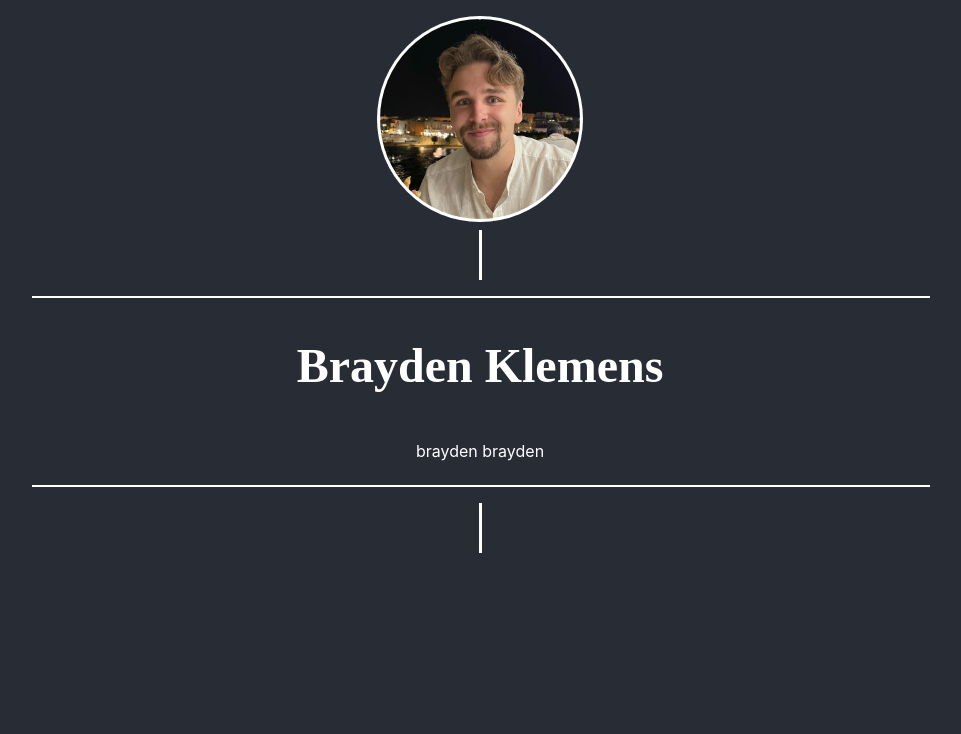
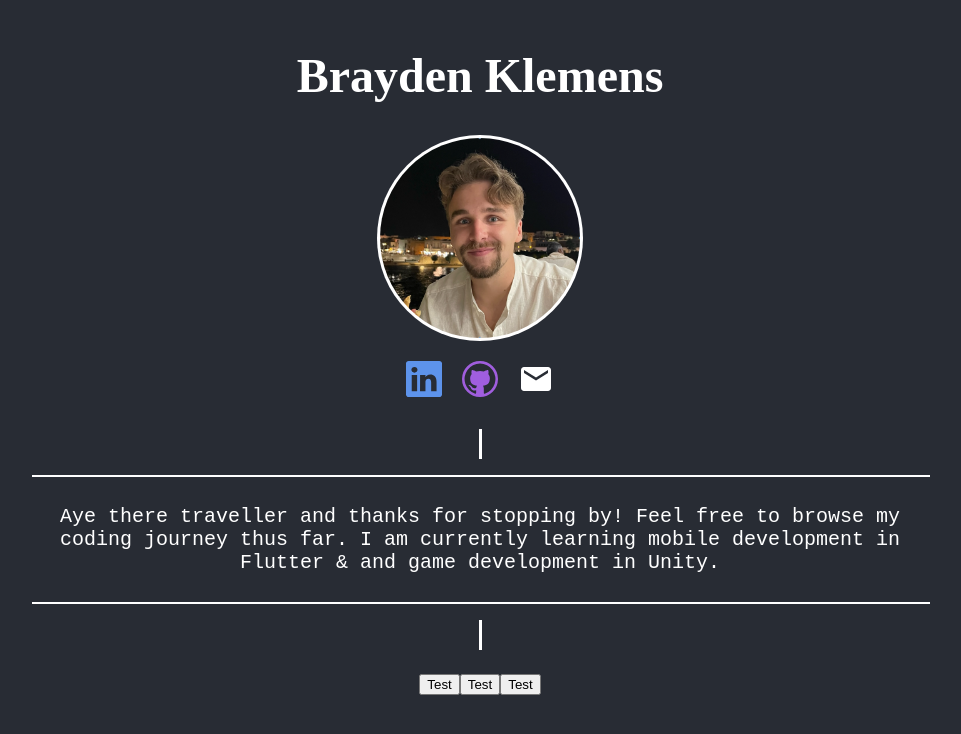
Before and after one commit to BraydenKlemens/portfolio-website, a React (Create React App) app: page / in a window 1280 px wide. Shown: the top 734 px of the page, without its empty margins (160-1121 px from the left). Built offline with nearby package versions, Linux system fonts and the light colour scheme; a web font is replaced by a local one.

Commit message:
Profile Done

```diff
--- a/package.json
+++ b/package.json
@@ -8,6 +8,7 @@
     "@testing-library/user-event": "^13.5.0",
     "react": "^18.2.0",
     "react-dom": "^18.2.0",
+    "react-icons": "^4.6.0",
     "react-scripts": "5.0.1",
     "web-vitals": "^2.1.4"
   },
--- a/src/App.js
+++ b/src/App.js
@@ -1,9 +1,11 @@
 import Profile from "./components/Profile/Profile";
+import TabSelection from "./components/Content/TabSelection";
 
 function App() {
   return (
     <>
-      <Profile name={'Brayden Klemens'}/>
+      <Profile name={"Brayden Klemens"} />
+      <TabSelection />
     </>
   );
 }
--- /dev/null
+++ b/src/components/Content/TabSelection.js
@@ -0,0 +1,13 @@
+import style from "./TabSelection.module.css";
+
+const TabSelection = () => {
+  return (
+    <div className={style.wrapper}>
+      <button type="button">Test</button>
+      <button type="button">Test</button>
+      <button type="button">Test</button>
+    </div>
+  );
+};
+
+export default TabSelection;
--- /dev/null
+++ b/src/components/Content/TabSelection.module.css
@@ -0,0 +1,6 @@
+.wrapper {
+    display: flex;
+    flex-direction: row;
+    align-items: center;
+    justify-content: center;
+}
--- /dev/null
+++ b/src/components/Profile/Contact.js
@@ -0,0 +1,40 @@
+import { VscGithub } from "react-icons/vsc";
+import { BsLinkedin } from "react-icons/bs";
+import { MdEmail } from "react-icons/md";
+import style from "./Contact.module.css";
+
+const Contact = () => {
+  const iconSize = 36;
+  return (
+    <div className={style.wrapper}>
+      <a
+        className={style.icon}
+        href="https://www.linkedin.com/in/brayden-klemens-034490226/"
+        id={style.linkedin}
+        target="_blank"
+        rel="noreferrer"
+      >
+        <BsLinkedin size={iconSize} />
+      </a>
+      <a
+        className={style.icon}
+        href="https://github.com/BraydenKlemens"
+        id={style.github}
+        target="_blank"
+        rel="noreferrer"
+      >
+        <VscGithub size={iconSize} />
+      </a>
+      <a
+        className={style.icon}
+        href="mailto:bklemens13@gmail.com"
+        id={style.mail}
+        target="_blank"
+        rel="noreferrer"
+      >
+        <MdEmail size={iconSize} />
+      </a>
+    </div>
+  );
+};
+export default Contact;
--- /dev/null
+++ b/src/components/Profile/Contact.module.css
@@ -0,0 +1,33 @@
+.wrapper {
+    display: flex;
+    flex-direction: row;
+    padding: 10px;
+}
+
+.icon {
+    padding: 10px;
+}
+
+#linkedin {
+    color: rgb(93, 147, 235);
+}
+
+#linkedin:hover {
+    color: rgb(138, 176, 236);
+}
+
+#github {
+    color: rgb(160, 94, 222);
+}
+
+#github:hover {
+    color: rgb(186, 143, 226);
+}
+
+#mail {
+    color: white;
+}
+
+#mail:hover {
+    color: grey;
+}
--- a/src/components/Profile/Profile.js
+++ b/src/components/Profile/Profile.js
@@ -1,26 +1,21 @@
-import style from './Profile.module.css';
-import profilepic from '../../assets/profilepic.png';
-import {constant} from '../../constants';
+import style from "./Profile.module.css";
+import profilepic from "../../assets/profilepic.png";
+import { constant } from "../../constants";
+import Contact from "./Contact";
 
 const Profile = (props) => {
   return (
-    <div className={style.profileWrapper}>
-      <img src={profilepic} className={style.imageContainer} alt='profilepic'/>
-      <hr width="1" size="50" color='white'/>
-      <hr className={style.line}/>
+    <div className={style.wrapper}>
       <h1 className={style.name}>{props.name}</h1>
-      <p className={style.aboutMeContainer}>{constant.WELCOME}</p>
-      <hr className={style.line}/>
-      <hr width="1" size="50" color='white'/>
+      <img src={profilepic} className={style.imageContainer} alt="profilepic" />
+      <Contact />
+      <hr width="1" size="30" color="white" />
+      <hr className={style.line} />
+      <p className={style.aboutContainer}>{constant.WELCOME}</p>
+      <hr className={style.line} />
+      <hr width="1" size="30" color="white" />
     </div>
   );
-}
-
-/**
- * How to put stuff on a new line each time using text
- * <br/> component is a break line
- * See about what tag to put text in lol
- *
- * */
+};
 
 export default Profile;
--- a/src/components/Profile/Profile.module.css
+++ b/src/components/Profile/Profile.module.css
@@ -1,6 +1,6 @@
 @import url('https://fonts.googleapis.com/css2?family=Spirax&display=swap');
 
-.profileWrapper {
+.wrapper {
     padding: 1rem 15% 1rem;
     display: flex;
     flex-direction:column;
@@ -30,8 +30,11 @@
     border: 1px solid white;
 }
 
-.aboutMeContainer {
+.aboutContainer {
     color: white;
+    font-family: monospace;
+    font-size: 20px;
+    text-align: center;
 }
 
 /* .background {
--- a/src/constants/index.js
+++ b/src/constants/index.js
@@ -1,6 +1,7 @@
 // eslint-disable no-unused-vars
-const WELCOME = 'brayden \n brayden';
+const WELCOME = `Aye there traveller and thanks for stopping by! Feel free to browse my coding journey thus far.
+I am currently learning mobile development in Flutter & and game development in Unity.`;
 
 export const constant = {
-    WELCOME,
-  }
+  WELCOME,
+};
```
Also changed, not shown: 1 other file (tests, documents, lock files or other folders).
